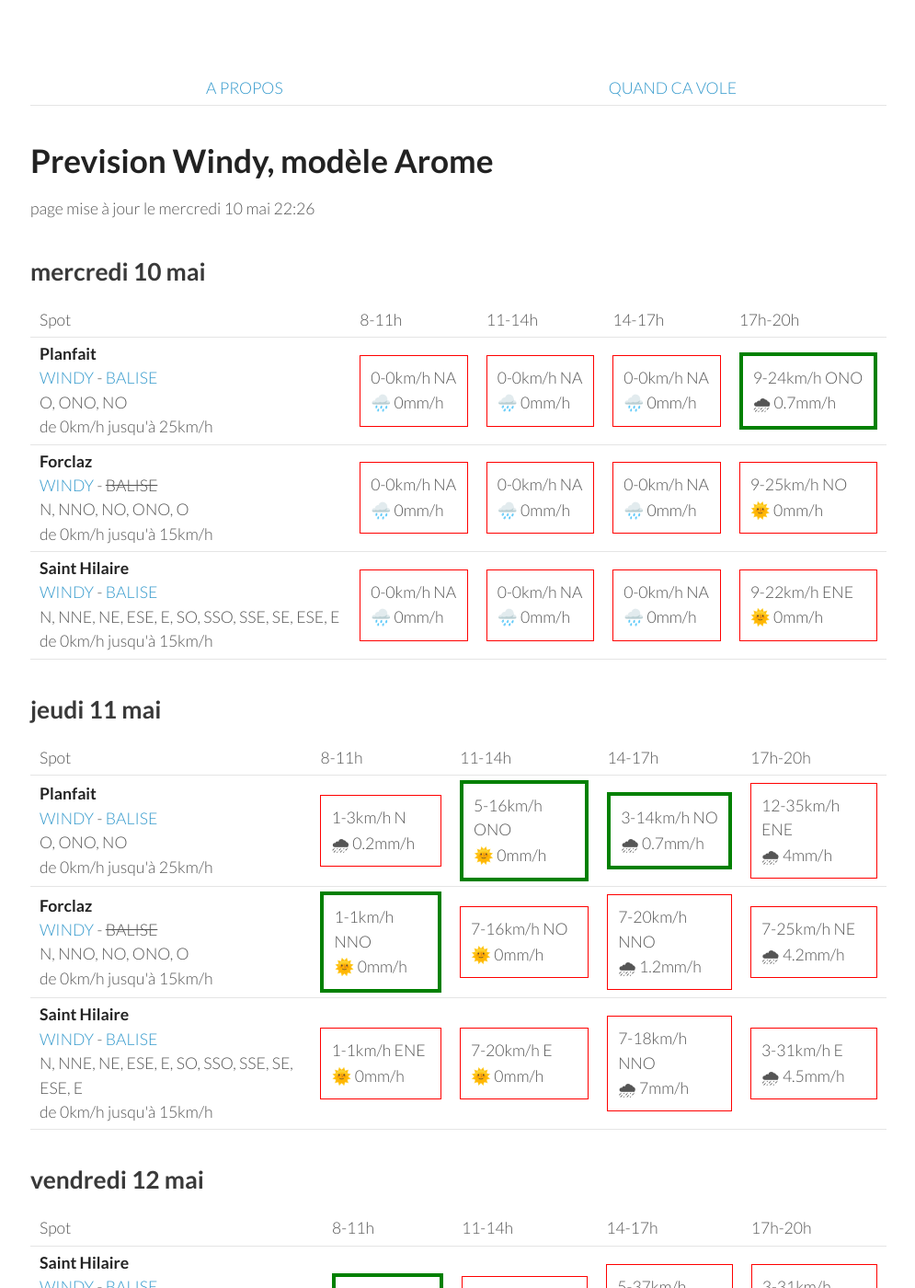
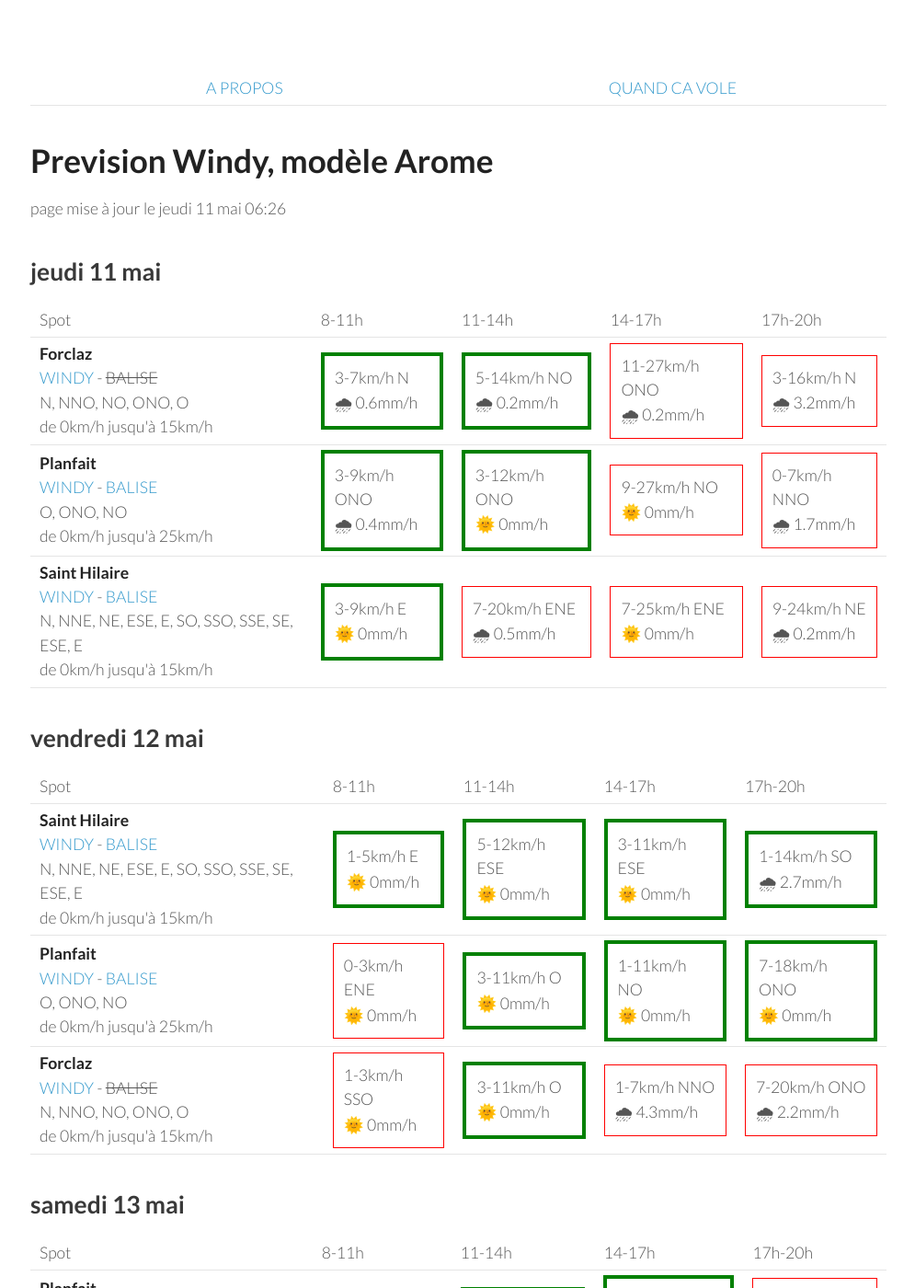
Before and after one commit to parapente-dans-le-nord/parapente-dans-le-nord.github.io, a Jekyll site: the page built from alpes_nord.markdown, in a window 1280 px wide and 1400 px high. Shown: the whole window at 92% size, without its empty margins (25-1020 px from the left). Built offline with Jekyll 4.4.1, drawn with Linux system fonts in a browser that asks for light colours; some of the changed text lies outside the part shown.

Commit message:
update index.markdown

```diff
--- a/alpes_nord.markdown
+++ b/alpes_nord.markdown
@@ -7,51 +7,8 @@ title:  "Tous les spots"
 {: .links}
 
 # Prevision Windy, modèle Arome
-page mise à jour le mercredi 10 mai 22:26
+page mise à jour le jeudi 11 mai 06:26
 
-## mercredi 10 mai
-
-{::nomarkdown}
-<table>
-  <tbody>
-    <tr>
-      <td>Spot</td>
-      <td>8-11h</td>
-      <td>11-14h</td>
-      <td>14-17h</td>
-      <td>17h-20h</td>
-    </tr>
-<tr>
-        <td><strong>Planfait</strong><br><a href="https://windy.com/45.853/6.223?45.415,6.223,8">WINDY</a> - <span class=""><a href="https://www.openwindmap.org/PP496">BALISE</a> </span><br> <span class="vent-favorable">O, ONO, NO</span><br><span class="force-vent">de 0km/h jusqu'à 25km/h</span> </td>
-
-            <td><div class="not-flyable"><p>0-0km/h NA</p><p>🌧️ 0mm/h</p></div></td>
-            <td><div class="not-flyable"><p>0-0km/h NA</p><p>🌧️ 0mm/h</p></div></td>
-            <td><div class="not-flyable"><p>0-0km/h NA</p><p>🌧️ 0mm/h</p></div></td>
-            <td><div class="flyable"><p>9-24km/h ONO</p><p>🌧 0.7mm/h</p></div></td>
-
-    </tr>
-<tr>
-        <td><strong>Forclaz</strong><br><a href="https://windy.com/45.814/6.247?45.375,6.246,8,m:eVwaglz">WINDY</a> - <span class="no-balise"> BALISE </span><br> <span class="vent-favorable">N, NNO, NO, ONO, O</span><br><span class="force-vent">de 0km/h jusqu'à 15km/h</span> </td>
-
-            <td><div class="not-flyable"><p>0-0km/h NA</p><p>🌧️ 0mm/h</p></div></td>
-            <td><div class="not-flyable"><p>0-0km/h NA</p><p>🌧️ 0mm/h</p></div></td>
-            <td><div class="not-flyable"><p>0-0km/h NA</p><p>🌧️ 0mm/h</p></div></td>
-            <td><div class="not-flyable"><p>9-25km/h NO</p><p>🌞 0mm/h</p></div></td>
-
-    </tr>
-<tr>
-        <td><strong>Saint Hilaire</strong><br><a href="https://windy.com/45.307/5.888?45.087,5.889,9,m:eUFagkX">WINDY</a> - <span class=""><a href="http://www.balisemeteo.com/balise.php?idBalise=61">BALISE</a> </span><br> <span class="vent-favorable">N, NNE, NE, ESE, E, SO, SSO, SSE, SE, ESE, E</span><br><span class="force-vent">de 0km/h jusqu'à 15km/h</span> </td>
-
-            <td><div class="not-flyable"><p>0-0km/h NA</p><p>🌧️ 0mm/h</p></div></td>
-            <td><div class="not-flyable"><p>0-0km/h NA</p><p>🌧️ 0mm/h</p></div></td>
-            <td><div class="not-flyable"><p>0-0km/h NA</p><p>🌧️ 0mm/h</p></div></td>
-            <td><div class="not-flyable"><p>9-22km/h ENE</p><p>🌞 0mm/h</p></div></td>
-
-    </tr>
-
-</tbody>
-</table>
-{:/}
 ## jeudi 11 mai
 
 {::nomarkdown}
@@ -65,32 +22,32 @@ page mise à jour le mercredi 10 mai 22:26
       <td>17h-20h</td>
     </tr>
 <tr>
-        <td><strong>Planfait</strong><br><a href="https://windy.com/45.853/6.223?45.415,6.223,8">WINDY</a> - <span class=""><a href="https://www.openwindmap.org/PP496">BALISE</a> </span><br> <span class="vent-favorable">O, ONO, NO</span><br><span class="force-vent">de 0km/h jusqu'à 25km/h</span> </td>
+        <td><strong>Forclaz</strong><br><a href="https://windy.com/45.814/6.247?45.375,6.246,8,m:eVwaglz">WINDY</a> - <span class="no-balise"> BALISE </span><br> <span class="vent-favorable">N, NNO, NO, ONO, O</span><br><span class="force-vent">de 0km/h jusqu'à 15km/h</span> </td>
 
-            <td><div class="not-flyable"><p>1-3km/h N</p><p>🌧 0.2mm/h</p></div></td>
-            <td><div class="flyable"><p>5-16km/h ONO</p><p>🌞 0mm/h</p></div></td>
-            <td><div class="flyable"><p>3-14km/h NO</p><p>🌧 0.7mm/h</p></div></td>
-            <td><div class="not-flyable"><p>12-35km/h ENE</p><p>🌧 4mm/h</p></div></td>
+            <td><div class="flyable"><p>3-7km/h N</p><p>🌧 0.6mm/h</p></div></td>
+            <td><div class="flyable"><p>5-14km/h NO</p><p>🌧 0.2mm/h</p></div></td>
+            <td><div class="not-flyable"><p>11-27km/h ONO</p><p>🌧 0.2mm/h</p></div></td>
+            <td><div class="not-flyable"><p>3-16km/h N</p><p>🌧 3.2mm/h</p></div></td>
 
 
     </tr>
 <tr>
-        <td><strong>Forclaz</strong><br><a href="https://windy.com/45.814/6.247?45.375,6.246,8,m:eVwaglz">WINDY</a> - <span class="no-balise"> BALISE </span><br> <span class="vent-favorable">N, NNO, NO, ONO, O</span><br><span class="force-vent">de 0km/h jusqu'à 15km/h</span> </td>
+        <td><strong>Planfait</strong><br><a href="https://windy.com/45.853/6.223?45.415,6.223,8">WINDY</a> - <span class=""><a href="https://www.openwindmap.org/PP496">BALISE</a> </span><br> <span class="vent-favorable">O, ONO, NO</span><br><span class="force-vent">de 0km/h jusqu'à 25km/h</span> </td>
 
-            <td><div class="flyable"><p>1-1km/h NNO</p><p>🌞 0mm/h</p></div></td>
-            <td><div class="not-flyable"><p>7-16km/h NO</p><p>🌞 0mm/h</p></div></td>
-            <td><div class="not-flyable"><p>7-20km/h NNO</p><p>🌧 1.2mm/h</p></div></td>
-            <td><div class="not-flyable"><p>7-25km/h NE</p><p>🌧 4.2mm/h</p></div></td>
+            <td><div class="flyable"><p>3-9km/h ONO</p><p>🌧 0.4mm/h</p></div></td>
+            <td><div class="flyable"><p>3-12km/h ONO</p><p>🌞 0mm/h</p></div></td>
+            <td><div class="not-flyable"><p>9-27km/h NO</p><p>🌞 0mm/h</p></div></td>
+            <td><div class="not-flyable"><p>0-7km/h NNO</p><p>🌧 1.7mm/h</p></div></td>
 
 
     </tr>
 <tr>
         <td><strong>Saint Hilaire</strong><br><a href="https://windy.com/45.307/5.888?45.087,5.889,9,m:eUFagkX">WINDY</a> - <span class=""><a href="http://www.balisemeteo.com/balise.php?idBalise=61">BALISE</a> </span><br> <span class="vent-favorable">N, NNE, NE, ESE, E, SO, SSO, SSE, SE, ESE, E</span><br><span class="force-vent">de 0km/h jusqu'à 15km/h</span> </td>
 
-            <td><div class="not-flyable"><p>1-1km/h ENE</p><p>🌞 0mm/h</p></div></td>
-            <td><div class="not-flyable"><p>7-20km/h E</p><p>🌞 0mm/h</p></div></td>
-            <td><div class="not-flyable"><p>7-18km/h NNO</p><p>🌧 7mm/h</p></div></td>
-            <td><div class="not-flyable"><p>3-31km/h E</p><p>🌧 4.5mm/h</p></div></td>
+            <td><div class="flyable"><p>3-9km/h E</p><p>🌞 0mm/h</p></div></td>
+            <td><div class="not-flyable"><p>7-20km/h ENE</p><p>🌧 0.5mm/h</p></div></td>
+            <td><div class="not-flyable"><p>7-25km/h ENE</p><p>🌞 0mm/h</p></div></td>
+            <td><div class="not-flyable"><p>9-24km/h NE</p><p>🌧 0.2mm/h</p></div></td>
 
 
     </tr>
@@ -113,30 +70,30 @@ page mise à jour le mercredi 10 mai 22:26
 <tr>
         <td><strong>Saint Hilaire</strong><br><a href="https://windy.com/45.307/5.888?45.087,5.889,9,m:eUFagkX">WINDY</a> - <span class=""><a href="http://www.balisemeteo.com/balise.php?idBalise=61">BALISE</a> </span><br> <span class="vent-favorable">N, NNE, NE, ESE, E, SO, SSO, SSE, SE, ESE, E</span><br><span class="force-vent">de 0km/h jusqu'à 15km/h</span> </td>
 
-            <td><div class="flyable"><p>1-1km/h E</p><p>🌞 0mm/h</p></div></td>
-            <td><div class="not-flyable"><p>7-35km/h N</p><p>🌧 0.3mm/h</p></div></td>
-            <td><div class="not-flyable"><p>5-37km/h NNO</p><p>🌧 0.3mm/h</p></div></td>
-            <td><div class="not-flyable"><p>3-31km/h NNO</p><p>🌧 4.7mm/h</p></div></td>
+            <td><div class="flyable"><p>1-5km/h E</p><p>🌞 0mm/h</p></div></td>
+            <td><div class="flyable"><p>5-12km/h ESE</p><p>🌞 0mm/h</p></div></td>
+            <td><div class="flyable"><p>3-11km/h ESE</p><p>🌞 0mm/h</p></div></td>
+            <td><div class="flyable"><p>1-14km/h SO</p><p>🌧 2.7mm/h</p></div></td>
+
+
+    </tr>
+<tr>
+        <td><strong>Planfait</strong><br><a href="https://windy.com/45.853/6.223?45.415,6.223,8">WINDY</a> - <span class=""><a href="https://www.openwindmap.org/PP496">BALISE</a> </span><br> <span class="vent-favorable">O, ONO, NO</span><br><span class="force-vent">de 0km/h jusqu'à 25km/h</span> </td>
+
+            <td><div class="not-flyable"><p>0-3km/h ENE</p><p>🌞 0mm/h</p></div></td>
+            <td><div class="flyable"><p>3-11km/h O</p><p>🌞 0mm/h</p></div></td>
+            <td><div class="flyable"><p>1-11km/h NO</p><p>🌞 0mm/h</p></div></td>
+            <td><div class="flyable"><p>7-18km/h ONO</p><p>🌞 0mm/h</p></div></td>
 
 
     </tr>
 <tr>
         <td><strong>Forclaz</strong><br><a href="https://windy.com/45.814/6.247?45.375,6.246,8,m:eVwaglz">WINDY</a> - <span class="no-balise"> BALISE </span><br> <span class="vent-favorable">N, NNO, NO, ONO, O</span><br><span class="force-vent">de 0km/h jusqu'à 15km/h</span> </td>
 
-            <td><div class="flyable"><p>1-1km/h NO</p><p>🌞 0mm/h</p></div></td>
-            <td><div class="not-flyable"><p>5-22km/h NO</p><p>🌧 0.6mm/h</p></div></td>
-            <td><div class="not-flyable"><p>7-29km/h NO</p><p>🌧 0.2mm/h</p></div></td>
-            <td><div class="not-flyable"><p>3-35km/h N</p><p>🌧 2.2mm/h</p></div></td>
-
-
-    </tr>
-<tr>
-        <td><strong>Planfait</strong><br><a href="https://windy.com/45.853/6.223?45.415,6.223,8">WINDY</a> - <span class=""><a href="https://www.openwindmap.org/PP496">BALISE</a> </span><br> <span class="vent-favorable">O, ONO, NO</span><br><span class="force-vent">de 0km/h jusqu'à 25km/h</span> </td>
-
-            <td><div class="flyable"><p>1-3km/h NO</p><p>🌞 0mm/h</p></div></td>
-            <td><div class="not-flyable"><p>5-22km/h NNO</p><p>🌧 0.4mm/h</p></div></td>
-            <td><div class="not-flyable"><p>7-29km/h NO</p><p>🌧 0.3mm/h</p></div></td>
-            <td><div class="not-flyable"><p>5-35km/h N</p><p>🌧 2.3mm/h</p></div></td>
+            <td><div class="not-flyable"><p>1-3km/h SSO</p><p>🌞 0mm/h</p></div></td>
+            <td><div class="flyable"><p>3-11km/h O</p><p>🌞 0mm/h</p></div></td>
+            <td><div class="not-flyable"><p>1-7km/h NNO</p><p>🌧 4.3mm/h</p></div></td>
+            <td><div class="not-flyable"><p>7-20km/h ONO</p><p>🌧 2.2mm/h</p></div></td>
 
 
     </tr>
@@ -159,30 +116,30 @@ page mise à jour le mercredi 10 mai 22:26
 <tr>
         <td><strong>Planfait</strong><br><a href="https://windy.com/45.853/6.223?45.415,6.223,8">WINDY</a> - <span class=""><a href="https://www.openwindmap.org/PP496">BALISE</a> </span><br> <span class="vent-favorable">O, ONO, NO</span><br><span class="force-vent">de 0km/h jusqu'à 25km/h</span> </td>
 
-            <td><div class="not-flyable"><p>0-9km/h ESE</p><p>🌞 0mm/h</p></div></td>
-            <td><div class="flyable"><p>3-16km/h ONO</p><p>🌧 0.4mm/h</p></div></td>
-            <td><div class="flyable"><p>5-24km/h NO</p><p>🌧 2mm/h</p></div></td>
-            <td><div class="flyable"><p>5-25km/h ONO</p><p>🌧 2.4mm/h</p></div></td>
+            <td><div class="not-flyable"><p>3-12km/h SE</p><p>🌞 0mm/h</p></div></td>
+            <td><div class="flyable"><p>3-16km/h O</p><p>🌞 0mm/h</p></div></td>
+            <td><div class="flyable"><p>7-25km/h ONO</p><p>🌧 0.5mm/h</p></div></td>
+            <td><div class="not-flyable"><p>0-27km/h ONO</p><p>🌧 1mm/h</p></div></td>
+
+
+    </tr>
+<tr>
+        <td><strong>Saint Hilaire</strong><br><a href="https://windy.com/45.307/5.888?45.087,5.889,9,m:eUFagkX">WINDY</a> - <span class=""><a href="http://www.balisemeteo.com/balise.php?idBalise=61">BALISE</a> </span><br> <span class="vent-favorable">N, NNE, NE, ESE, E, SO, SSO, SSE, SE, ESE, E</span><br><span class="force-vent">de 0km/h jusqu'à 15km/h</span> </td>
+
+            <td><div class="flyable"><p>1-11km/h ESE</p><p>🌞 0mm/h</p></div></td>
+            <td><div class="not-flyable"><p>3-20km/h OSO</p><p>🌧 0.2mm/h</p></div></td>
+            <td><div class="not-flyable"><p>5-25km/h O</p><p>🌧 1.1mm/h</p></div></td>
+            <td><div class="not-flyable"><p>1-27km/h OSO</p><p>🌧 6mm/h</p></div></td>
 
 
     </tr>
 <tr>
         <td><strong>Forclaz</strong><br><a href="https://windy.com/45.814/6.247?45.375,6.246,8,m:eVwaglz">WINDY</a> - <span class="no-balise"> BALISE </span><br> <span class="vent-favorable">N, NNO, NO, ONO, O</span><br><span class="force-vent">de 0km/h jusqu'à 15km/h</span> </td>
 
-            <td><div class="not-flyable"><p>1-9km/h E</p><p>🌞 0mm/h</p></div></td>
-            <td><div class="not-flyable"><p>3-16km/h ONO</p><p>🌧 0.3mm/h</p></div></td>
-            <td><div class="not-flyable"><p>5-25km/h NNO</p><p>🌧 2mm/h</p></div></td>
-            <td><div class="not-flyable"><p>5-25km/h ONO</p><p>🌧 2.8mm/h</p></div></td>
-
-
-    </tr>
-<tr>
-        <td><strong>Saint Hilaire</strong><br><a href="https://windy.com/45.307/5.888?45.087,5.889,9,m:eUFagkX">WINDY</a> - <span class=""><a href="http://www.balisemeteo.com/balise.php?idBalise=61">BALISE</a> </span><br> <span class="vent-favorable">N, NNE, NE, ESE, E, SO, SSO, SSE, SE, ESE, E</span><br><span class="force-vent">de 0km/h jusqu'à 15km/h</span> </td>
-
-            <td><div class="not-flyable"><p>1-9km/h NNO</p><p>🌧 0.2mm/h</p></div></td>
-            <td><div class="not-flyable"><p>3-20km/h NO</p><p>🌧 0.3mm/h</p></div></td>
-            <td><div class="not-flyable"><p>3-22km/h ONO</p><p>🌧 5mm/h</p></div></td>
-            <td><div class="not-flyable"><p>0-24km/h O</p><p>🌧 6mm/h</p></div></td>
+            <td><div class="not-flyable"><p>3-12km/h ESE</p><p>🌞 0mm/h</p></div></td>
+            <td><div class="not-flyable"><p>1-16km/h ONO</p><p>🌞 0mm/h</p></div></td>
+            <td><div class="not-flyable"><p>7-27km/h ONO</p><p>🌧 0.7mm/h</p></div></td>
+            <td><div class="not-flyable"><p>0-29km/h NE</p><p>🌧 1.2mm/h</p></div></td>
 
 
     </tr>
@@ -205,8 +162,8 @@ page mise à jour le mercredi 10 mai 22:26
 <tr>
         <td><strong>Planfait</strong><br><a href="https://windy.com/45.853/6.223?45.415,6.223,8">WINDY</a> - <span class=""><a href="https://www.openwindmap.org/PP496">BALISE</a> </span><br> <span class="vent-favorable">O, ONO, NO</span><br><span class="force-vent">de 0km/h jusqu'à 25km/h</span> </td>
 
-            <td><div class="not-flyable"><p>1-11km/h ESE</p><p>🌞 0mm/h</p></div></td>
-            <td><div class="flyable"><p>5-18km/h O</p><p>🌧 0.3mm/h</p></div></td>
+            <td><div class="not-flyable"><p>3-14km/h SE</p><p>🌞 0mm/h</p></div></td>
+            <td><div class="flyable"><p>3-18km/h O</p><p>🌧 0.2mm/h</p></div></td>
             <td><div class="flyable"><p>3-20km/h O</p><p>🌧 2mm/h</p></div></td>
             <td><div class="flyable"><p>5-25km/h ONO</p><p>🌧 1.2mm/h</p></div></td>
 
@@ -215,18 +172,18 @@ page mise à jour le mercredi 10 mai 22:26
 <tr>
         <td><strong>Saint Hilaire</strong><br><a href="https://windy.com/45.307/5.888?45.087,5.889,9,m:eUFagkX">WINDY</a> - <span class=""><a href="http://www.balisemeteo.com/balise.php?idBalise=61">BALISE</a> </span><br> <span class="vent-favorable">N, NNE, NE, ESE, E, SO, SSO, SSE, SE, ESE, E</span><br><span class="force-vent">de 0km/h jusqu'à 15km/h</span> </td>
 
-            <td><div class="not-flyable"><p>3-22km/h NE</p><p>🌞 0mm/h</p></div></td>
-            <td><div class="not-flyable"><p>5-27km/h N</p><p>🌧 0.3mm/h</p></div></td>
-            <td><div class="not-flyable"><p>5-33km/h NO</p><p>🌧 1.3mm/h</p></div></td>
-            <td><div class="not-flyable"><p>3-33km/h O</p><p>🌧 4.9mm/h</p></div></td>
+            <td><div class="not-flyable"><p>0-11km/h NO</p><p>🌞 0mm/h</p></div></td>
+            <td><div class="not-flyable"><p>3-18km/h ONO</p><p>🌧 0.4mm/h</p></div></td>
+            <td><div class="not-flyable"><p>1-22km/h ONO</p><p>🌧 6mm/h</p></div></td>
+            <td><div class="not-flyable"><p>0-22km/h E</p><p>🌧 6mm/h</p></div></td>
 
 
     </tr>
 <tr>
         <td><strong>Forclaz</strong><br><a href="https://windy.com/45.814/6.247?45.375,6.246,8,m:eVwaglz">WINDY</a> - <span class="no-balise"> BALISE </span><br> <span class="vent-favorable">N, NNO, NO, ONO, O</span><br><span class="force-vent">de 0km/h jusqu'à 15km/h</span> </td>
 
-            <td><div class="not-flyable"><p>1-11km/h E</p><p>🌞 0mm/h</p></div></td>
-            <td><div class="not-flyable"><p>3-16km/h O</p><p>🌧 0.3mm/h</p></div></td>
+            <td><div class="not-flyable"><p>3-14km/h ESE</p><p>🌞 0mm/h</p></div></td>
+            <td><div class="not-flyable"><p>3-16km/h O</p><p>🌧 0.2mm/h</p></div></td>
             <td><div class="not-flyable"><p>1-20km/h ONO</p><p>🌧 1.4mm/h</p></div></td>
             <td><div class="not-flyable"><p>5-25km/h ONO</p><p>🌧 1.1mm/h</p></div></td>
 
@@ -271,10 +228,10 @@ page mise à jour le mercredi 10 mai 22:26
 <tr>
         <td><strong>Saint Hilaire</strong><br><a href="https://windy.com/45.307/5.888?45.087,5.889,9,m:eUFagkX">WINDY</a> - <span class=""><a href="http://www.balisemeteo.com/balise.php?idBalise=61">BALISE</a> </span><br> <span class="vent-favorable">N, NNE, NE, ESE, E, SO, SSO, SSE, SE, ESE, E</span><br><span class="force-vent">de 0km/h jusqu'à 15km/h</span> </td>
 
-            <td><div class="not-flyable"><p>1-31km/h N</p><p>🌧 2.1mm/h</p></div></td>
-            <td><div class="not-flyable"><p>3-33km/h NNO</p><p>🌧 3.1mm/h</p></div></td>
-            <td><div class="not-flyable"><p>5-31km/h NNO</p><p>🌧 0.9mm/h</p></div></td>
-            <td><div class="not-flyable"><p>5-31km/h NNO</p><p>🌧 1mm/h</p></div></td>
+            <td><div class="not-flyable"><p>5-33km/h NNE</p><p>🌧 0.5mm/h</p></div></td>
+            <td><div class="not-flyable"><p>7-42km/h N</p><p>🌧 0.2mm/h</p></div></td>
+            <td><div class="not-flyable"><p>5-46km/h NNE</p><p>🌧 2.1mm/h</p></div></td>
+            <td><div class="not-flyable"><p>5-40km/h NE</p><p>🌧 3.7mm/h</p></div></td>
 
 
     </tr>
```
